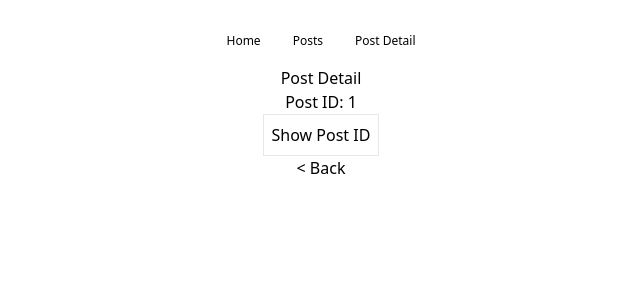
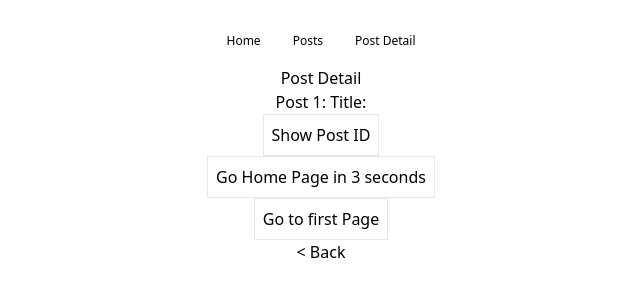
Before and after one commit to mchangpi/vue-course, a Vue app in the folder 7-composition-basics/: page /postDetail/1 in a window 1280 px wide. Shown: the top 300 px of the page, without its empty margins (319-959 px from the left). Built offline with nearby package versions, Linux system fonts and the light colour scheme.

Commit message:
L36 useRouter

```diff
--- a/7-composition-basics/src/views/PostDetailView.vue
+++ b/7-composition-basics/src/views/PostDetailView.vue
@@ -1,10 +1,20 @@
 <template>
   <div class="post-detail flex flex-col items-center m-4">
     <h1>Post Detail</h1>
-    <p>Post ID: {{ $route.params.id }}</p>
+    <p>Post {{ $route.params.id }}: {{ postTitle }}</p>
     <div>
       <button @click="showPostId" class="border p-2">Show Post ID</button>
     </div>
+    <div>
+      <button @click="goHomeInSeconds(3)" class="border p-2">
+        Go Home Page in 3 seconds
+      </button>
+    </div>
+
+    <div>
+      <button @click="goToPage(1)" class="border p-2">Go to first Page</button>
+    </div>
+
     <p>
       <RouterLink to="/posts">&lt; Back</RouterLink>
     </p>
@@ -12,11 +22,28 @@
 </template>
 
 <script setup>
-import { useRoute } from "vue-router";
+import { ref } from "vue";
+import { useRoute, useRouter } from "vue-router";
 
 const route = useRoute();
+const router = useRouter();
+
+const postTitle = ref("Title: ");
 
 const showPostId = () => {
-  alert(`Show Post ID: ${route.params.id}`);
+  alert(`Show Post ID: ${route.params.id} with useRoute()`);
+};
+
+const goHomeInSeconds = (sec) => {
+  postTitle.value += `Go Home Page in ${sec} seconds`;
+  setTimeout(() => {
+    // router.push("/");
+    router.push({ name: "home" });
+  }, sec * 1000);
+};
+
+const goToPage = (pageNumber) => {
+  postTitle.value += `Go to Page: ${pageNumber}`;
+  router.push({ name: "postDetail", params: { id: pageNumber } });
 };
 </script>
```
